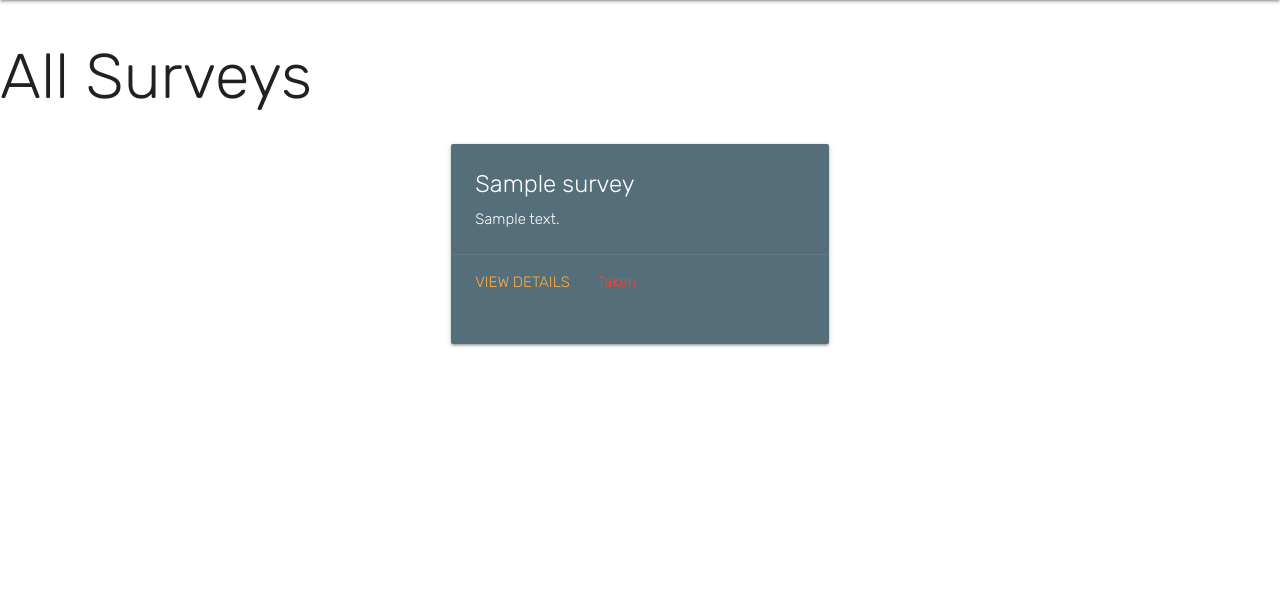
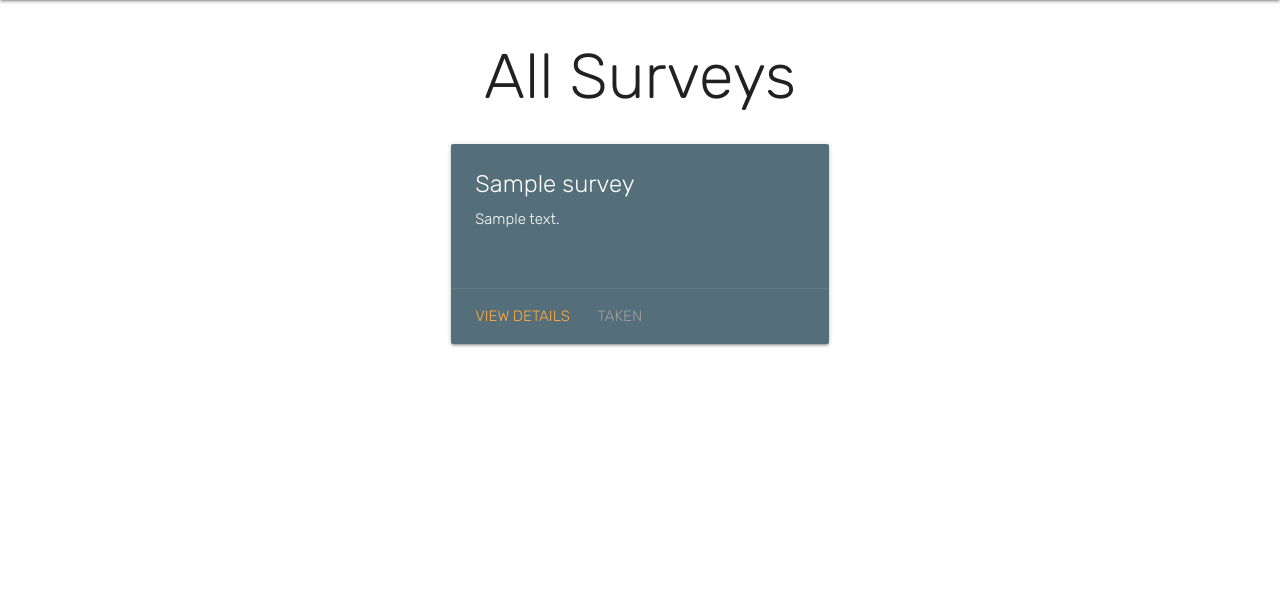
Before and after one commit to saifao/django-survey, a Django app: page /surveys/ in a window 1280 px wide. Shown: the part 64-663 px from the top of the page. Run offline with Django 4.2, Linux system fonts and the light colour scheme; a user stored in the database is signed in; tables that the repository leaves empty hold one stand-in row (values such as "Sample post").

Commit message:
more styling

```diff
--- a/djangosurvey/settings.py
+++ b/djangosurvey/settings.py
@@ -120,7 +120,7 @@
 # Static files (CSS, JavaScript, Images)
 # https://docs.djangoproject.com/en/4.0/howto/static-files/
 
-STATIC_URL = '/static/'
+STATIC_URL = 'static/'
 
 LOGIN_REDIRECT_URL = '/dashboard/'
 
--- a/main_app/static/css/style.css
+++ b/main_app/static/css/style.css
@@ -50,7 +50,6 @@
 .col,
 .card {
     width: 100%;
-    height: 100%;
     display: inline-block;
 }
 
@@ -121,6 +120,11 @@
     align-items: center;
 }
 
+.dashboard-container > div {
+    margin: 0;
+    margin-bottom: 10px;
+}
+
 .dashboard-container .card {
     width: 50vw;
 }
@@ -137,3 +141,17 @@
 #description {
     margin-bottom: 5px;
 }
+
+
+
+.page-title {
+    text-align: center !important;
+}
+
+.card-height {
+    height: 200px !important;
+}
+
+.btn-standard {
+    margin: 8px;
+}
--- a/main_app/static/js/script.js
+++ /dev/null
@@ -1,4 +0,0 @@
-document.addEventListener('DOMContentLoaded', function() {
-    var elems = document.querySelectorAll('.sidenav');
-    var instances = M.Sidenav.init(elems, options);
-  });
--- a/main_app/templates/main_app/survey_form.html
+++ b/main_app/templates/main_app/survey_form.html
@@ -12,7 +12,7 @@
       {{ form.as_table }}
     </table>
     <div class="right-align">
-        <input type="submit" value="Create Survey" class="btn">
+        <input type="submit" value="Create Survey" class="btn btn-standard">
     </div>
   </form>
 </div>
--- a/main_app/templates/surveys/detail.html
+++ b/main_app/templates/surveys/detail.html
@@ -7,13 +7,13 @@
   <div class="#">
     <h3>{{ survey.description }}</h3>
     {% if user.id == survey.owner_id and taken_count == 0%}
-    <a href="{% url 'question_create' survey.id %}">Question |</a>
+    <a href="{% url 'question_create' survey.id %}">Question</a>
     {% endif %}
 
     {% if taken %}
     <p>Taken</p>
-    {% else %}
-    <a href="{% url 'survey_answer' survey.id %}">Take Survey</a>
+    {% elif questions.count > 0 %}
+    <a href="{% url 'survey_answer' survey.id %}"> | Take Survey</a>
     {% endif %}
   </div>
 </div>
--- a/main_app/templates/surveys/index.html
+++ b/main_app/templates/surveys/index.html
@@ -1,14 +1,15 @@
 {% extends 'base.html' %}
 {% block content %}
 
-<h1>All Surveys</h1>
+<h1 class="page-title">All Surveys</h1>
 
 <div class="question-cards">
   {% for survey in surveys %}
     {% if survey.hasQuestions == True %}
+        <!--
         <div class="row surveycard" >
             <div class="col s12 m6">
-                <div class="card blue-grey darken-1">
+                <div class="card card-height blue-grey darken-1">
                     <div class="card-content white-text">
                         <span class="card-title">{{ survey.name }}</span>
                         <p>{{ survey.description }}</p>
@@ -16,7 +17,7 @@
                     <div class="card-action">
                         <a href="{% url 'detail' survey.id %}">View Details</a>
                         {% if survey.taken %}
-                        <span class="red-text"href="#">Taken </span>
+                        <a class="grey-text" href="#">Taken</a>
                         {% else %}
                             <a href="{% url 'survey_answer' survey.id %}">Take Survey</a>
                         {% endif %}
@@ -24,6 +25,29 @@
                 </div>
             </div>
         </div>
+
+        -->
+        <div class="row surveycard" >
+            <div class="col s12 m7">
+                <div class="card card-height horizontal blue-grey darken-1">
+                <div class="card-stacked">
+                    <div class="card-content white-text">
+                        <span class="card-title">{{ survey.name }}</span>
+                        <p>{{ survey.description }}</p>
+                    </div>
+                    <div class="card-action">
+                        <a href="{% url 'detail' survey.id %}">View Details</a>
+                        {% if survey.taken %}
+                        <a class="grey-text" href="#">Taken</a>
+                        {% else %}
+                            <a href="{% url 'survey_answer' survey.id %}">Take Survey</a>
+                        {% endif %}
+                    </div>
+                </div>
+                </div>
+            </div>
+        </div>
+
     {% endif %}
   {% endfor %}
 </div>
```
Also changed, not shown: main_app/templates/dashboard.html (+36 -12 lines).
